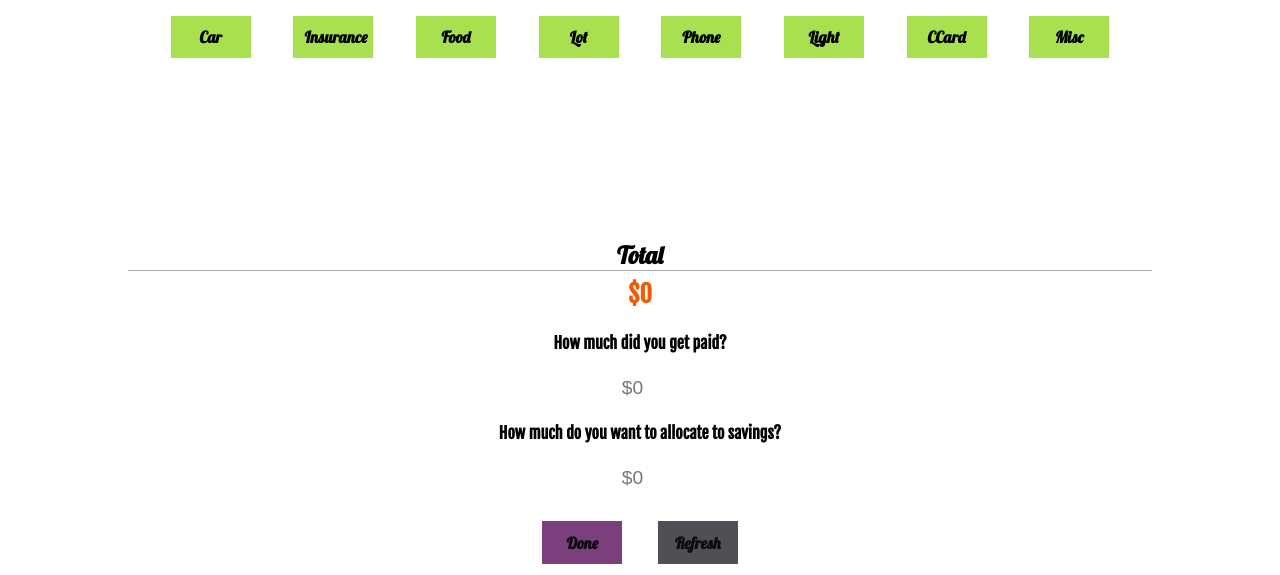
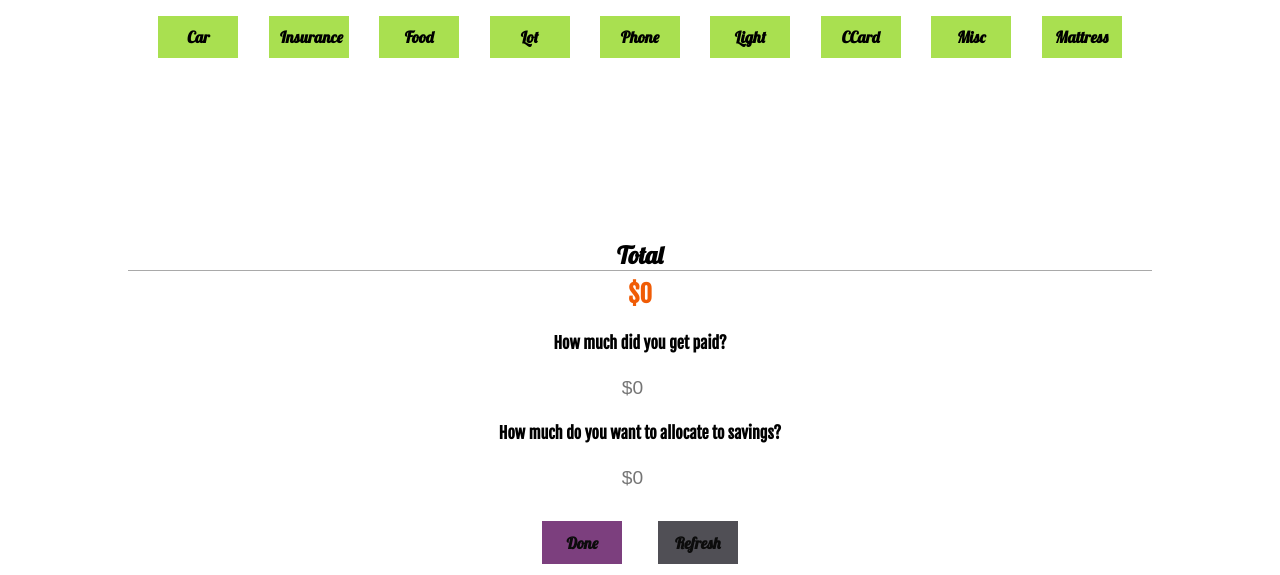
Before and after one commit to dortiz8/SmallBudgetProgram, a plain HTML site: page index.html in a window 1280 px wide. Shown: the part 64-639 px from the top of the page. Drawn offline with Linux system fonts and the light colour scheme.

Commit message:
new-mattress-button

```diff
--- a/index.html
+++ b/index.html
@@ -41,6 +41,7 @@
             <button type="button" class="Buttons">Light</button>
             <button type="button" class="Buttons">CCard</button>
             <button type="button" class="Buttons">Misc</button>
+            <button type="button" class="Buttons" value="118">Mattress</button>
         </div>
 
         <div id="itemDisplay">
```
